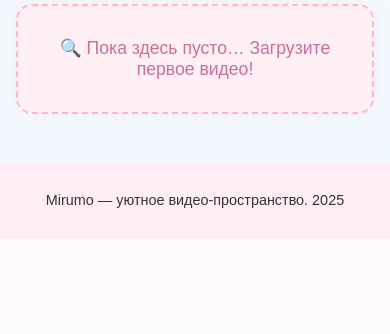
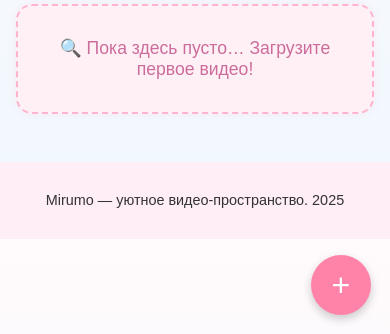
Before and after one commit to bagas1502/Mirumo, a Flask app: page / in a window 390 px wide. Shown: the part 510-844 px from the top of the page. Run offline with Flask 3, Linux system fonts and the light colour scheme; data that the repository does not hold is empty; some web fonts are replaced.

Commit message:
Добавлена мобильная кнопка регистрации

```diff
--- a/static/style.css
+++ b/static/style.css
@@ -354,3 +354,35 @@ body {
     font-size: 1rem;
   }
 }
+/* Мобильная круглая кнопка регистрации */
+.mobile-register-btn {
+  position: fixed;
+  bottom: 1.2rem;
+  right: 1.2rem;
+  width: 60px;
+  height: 60px;
+  background: #ff82a9;
+  color: white;
+  font-size: 2rem;
+  border-radius: 50%;
+  text-align: center;
+  line-height: 60px;
+  box-shadow: 0 4px 10px rgba(0,0,0,0.2);
+  z-index: 999;
+  text-decoration: none;
+  transition: transform 0.2s ease;
+  display: none; /* по умолчанию скрыта */
+}
+
+/* Анимация при наведении */
+.mobile-register-btn:hover {
+  transform: scale(1.1);
+  background: #ff5c87;
+}
+
+/* Показываем кнопку только на телефонах */
+@media (max-width: 768px) {
+  .mobile-register-btn {
+    display: block;
+  }
+}
--- a/templates/index.html
+++ b/templates/index.html
@@ -65,5 +65,9 @@
   <footer class="footer">
     <p>Mirumo — уютное видео-пространство. 2025</p>
   </footer>
+
+  {% if 'user' not in session %}
+    <a href="/register" class="mobile-register-btn">+</a>
+  {% endif %}
 </body>
 </html>
```
